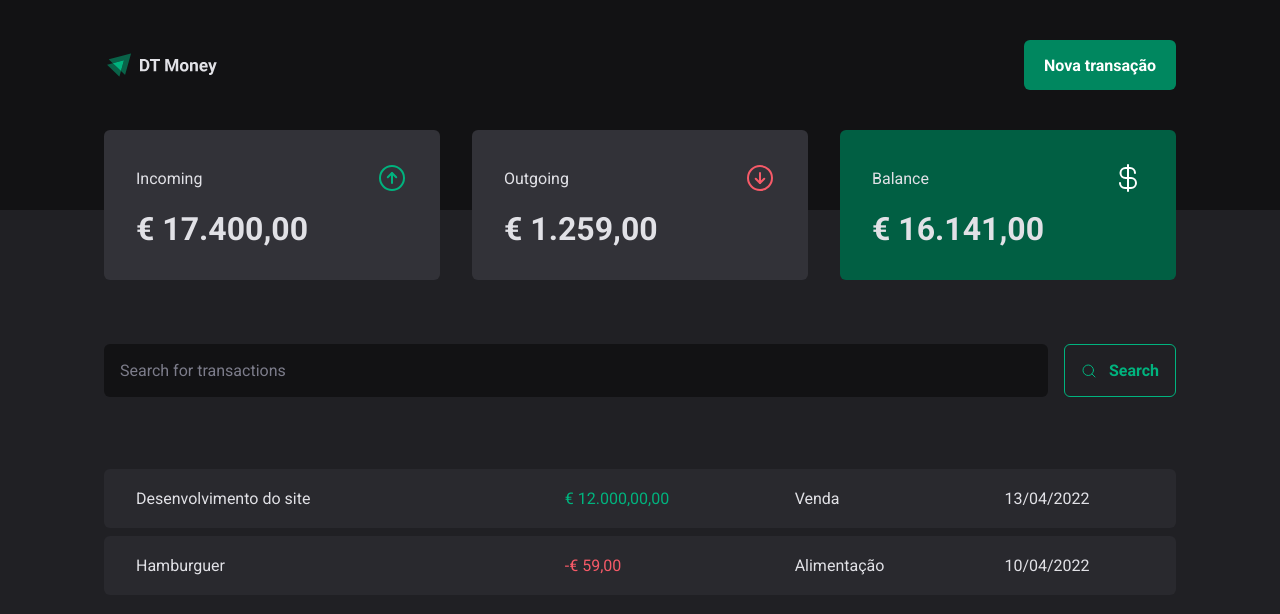
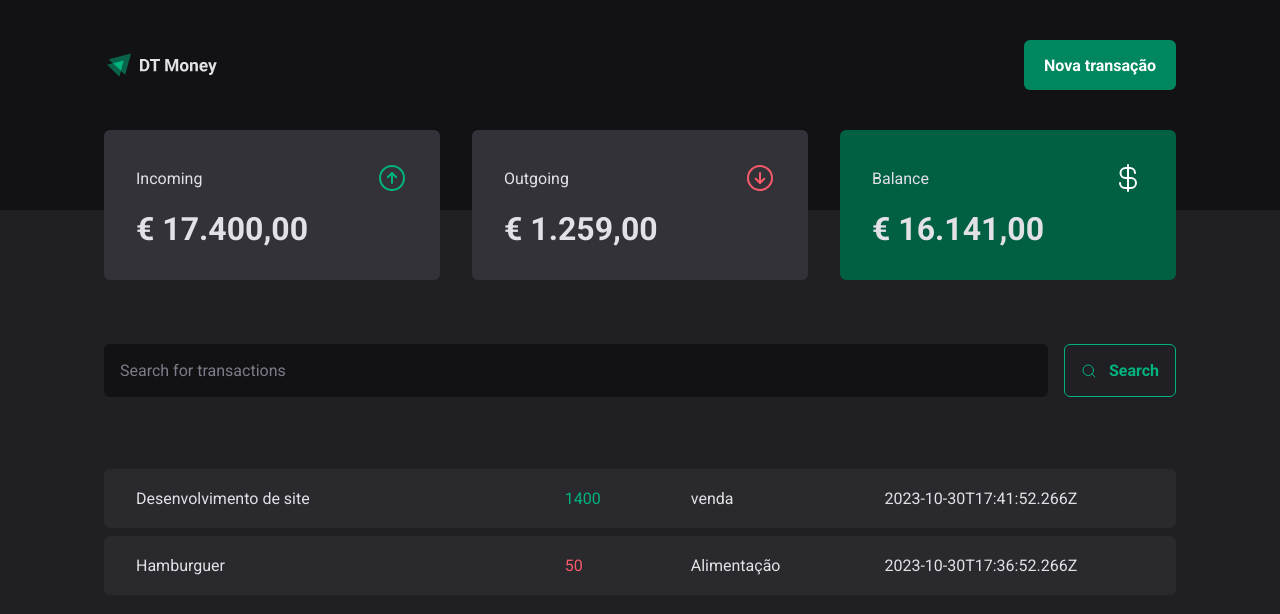
Before and after one commit to gabschlemper/dt-money, a React (Vite) app: page / in a window 1280 px wide. Shown: the top 614 px of the page. Built offline with nearby package versions, Linux system fonts and the light colour scheme; data requests are answered from the project's data file.

Commit message:
consuming api

```diff
--- a/src/pages/Transactions/index.tsx
+++ b/src/pages/Transactions/index.tsx
@@ -1,3 +1,4 @@
+import { useEffect, useState } from "react";
 import { Header } from "../../Components/Header";
 import { Summary } from "../../Components/Summary";
 import { SearchForm } from "./components/SearchForm";
@@ -7,7 +8,29 @@
   TransactionsTable,
 } from "./styles";
 
+interface Transaction {
+  id: number;
+  description: string;
+  type: "income" | "outcome";
+  price: number;
+  category: string;
+  createdAt: string;
+}
+
 export function Transactions() {
+  const [transactions, setTransactions] = useState<Transaction[]>([]);
+
+  async function loadTransactions() {
+    const response = await fetch("http://localhost:3000/transactions");
+    const data = await response.json();
+
+    setTransactions(data);
+  }
+
+  useEffect(() => {
+    loadTransactions();
+  }, []);
+
   return (
     <div>
       <Header />
@@ -18,22 +41,20 @@
       <TransactionsContainer>
         <TransactionsTable>
           <tbody>
-            <tr>
-              <td width="40%">Desenvolvimento do site</td>
-              <td>
-                <PriceHighlight variant="income">€ 12.000,00,00</PriceHighlight>
-              </td>
-              <td>Venda</td>
-              <td>13/04/2022</td>
-            </tr>
-            <tr>
-              <td width="40%">Hamburguer</td>
-              <td>
-                <PriceHighlight variant="outcome">-€ 59,00</PriceHighlight>
-              </td>
-              <td>Alimentação</td>
-              <td>10/04/2022</td>
-            </tr>
+            {transactions.map((transaction) => {
+              return (
+                <tr key={transaction.id}>
+                  <td width="40%">{transaction.description}</td>
+                  <td>
+                    <PriceHighlight variant={transaction.type}>
+                      {transaction.price}
+                    </PriceHighlight>
+                  </td>
+                  <td>{transaction.category}</td>
+                  <td>{transaction.createdAt}</td>
+                </tr>
+              );
+            })}
           </tbody>
         </TransactionsTable>
       </TransactionsContainer>
```
